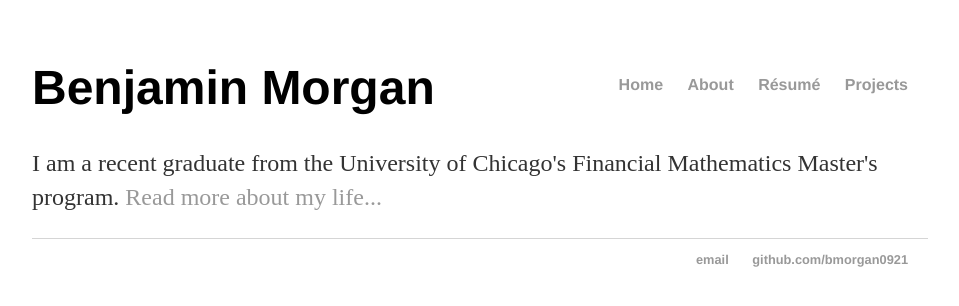
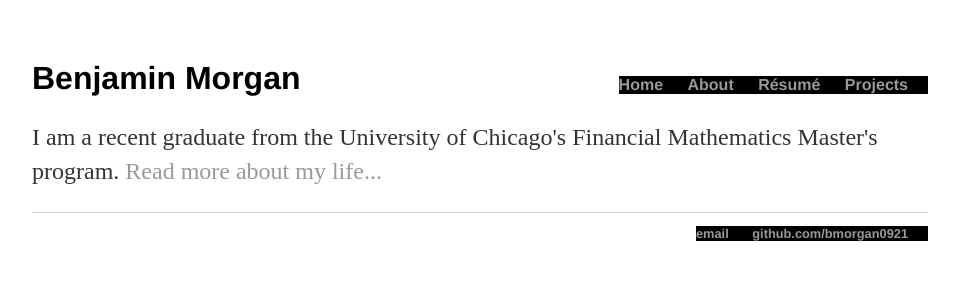
Before and after one commit to bmorgan0921/bmorgan0921.github.io, a Jekyll site: the page built from index.html, in a window 1280 px wide. Shown: the top 306 px of the page, without its empty margins (160-1119 px from the left). Built offline with Jekyll 4.4.1, drawn with Linux system fonts in a browser that asks for light colours.

Commit message:
adjust nav bar color and h1 size

```diff
--- a/css/main.css
+++ b/css/main.css
@@ -8,6 +8,8 @@ nav ul, footer ul {
     list-style: none;
     font-weight: bold;
     float:right;
+    background-color: black;
+    color: white;
 }
 nav ul li, footer ul li {
     display: inline;
@@ -21,7 +23,7 @@ a:hover {
     text-decoration: underline;
 }
 h1 {
-    font-size: 3em;
+    font-size: 2em;
     font-family:'Helvetica', 'Arial', 'Sans-Serif';
 }
 p {
```
